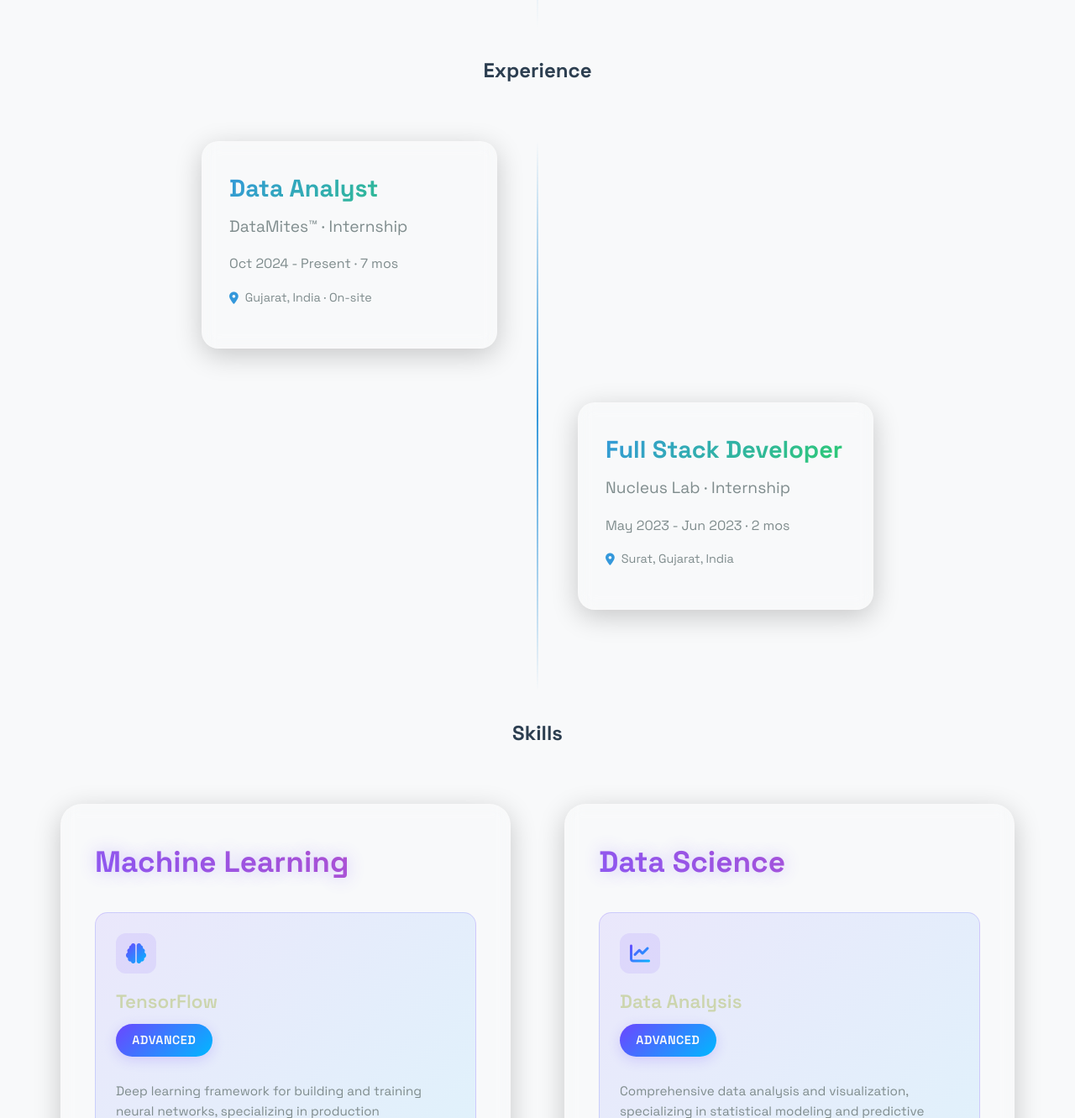
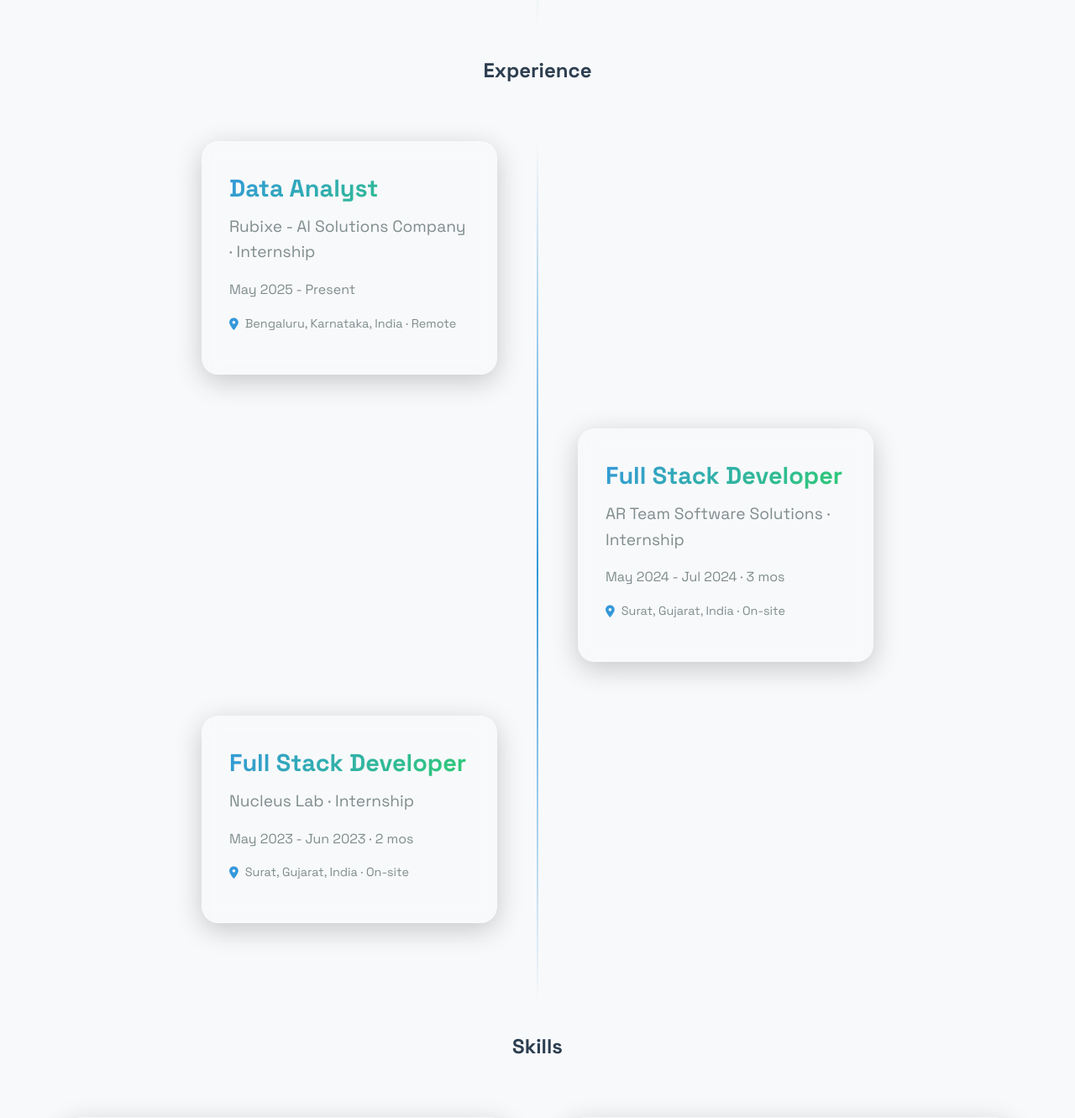
Before and after one commit to kfaid/KK_Portfolio, a Flask app: page / in a window 1280 px wide. Shown: the part 3329-4660 px from the top of the page at 84% size. Run offline with Flask 3, Linux system fonts and the light colour scheme; some libraries are stand-ins or nearby versions.

Commit message:
Update Experience

```diff
--- a/templates/index.html
+++ b/templates/index.html
@@ -187,9 +187,19 @@
                     <div class="timeline-content glass-card">
                         <div class="education-info">
                             <h3>Data Analyst</h3>
-                            <p class="education-degree">DataMites™ · Internship</p>
-                            <p class="education-duration">Oct 2024 - Present · 7 mos</p>
-                            <p class="education-location">Gujarat, India · On-site</p>
+                            <p class="education-degree">Rubixe -  AI Solutions Company · Internship</p>
+                            <p class="education-duration">May 2025 - Present</p>
+                            <p class="education-location">Bengaluru, Karnataka, India · Remote</p>
+                        </div>
+                    </div>
+                </div>
+                <div class="timeline-item">
+                    <div class="timeline-content glass-card">
+                        <div class="education-info">
+                            <h3>Full Stack Developer</h3>
+                            <p class="education-degree">AR Team Software Solutions · Internship</p>
+                            <p class="education-duration">May 2024 - Jul 2024 · 3 mos</p>
+                            <p class="education-location">Surat, Gujarat, India · On-site</p>
                         </div>
                     </div>
                 </div>
@@ -199,7 +209,7 @@
                             <h3>Full Stack Developer</h3>
                             <p class="education-degree">Nucleus Lab · Internship</p>
                             <p class="education-duration">May 2023 - Jun 2023 · 2 mos</p>
-                            <p class="education-location">Surat, Gujarat, India</p>
+                            <p class="education-location">Surat, Gujarat, India · On-site</p>
                         </div>
                     </div>
                 </div>
```
